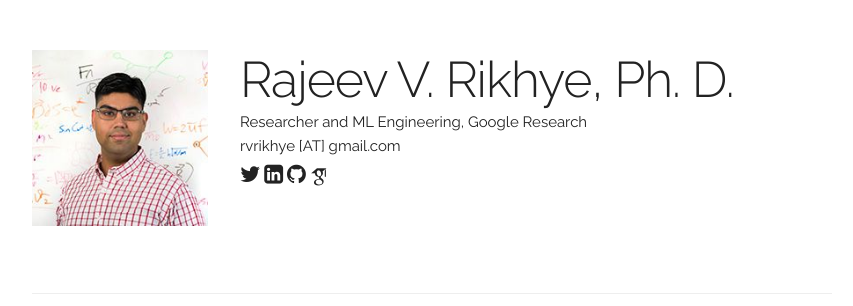
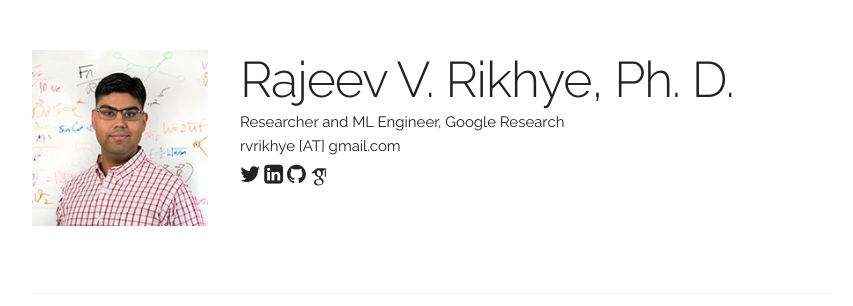
Before and after one commit to rvrikhye/rvrikhye.github.io, a Jekyll site: the page built from index.html, in a window 1280 px wide and 900 px high. Shown: the top 306 px of the window, without its empty margins (208-1061 px from the left). Built offline with Jekyll 4.4.1, drawn with Linux system fonts in a browser that asks for light colours; some web fonts are replaced.

Commit message:
Update main_info.yaml

```diff
--- a/_data/main_info.yaml
+++ b/_data/main_info.yaml
@@ -1,5 +1,5 @@
 name: "Rajeev V. Rikhye, Ph. D."
-title: "Researcher and ML Engineering, Google Research"
+title: "Researcher and ML Engineer, Google Research"
 email: "rvrikhye [AT] gmail.com"
 profile_pic: "/assets/img/portrait.jpg"
 twitter: "https://twitter.com/rvrikhye"
```
